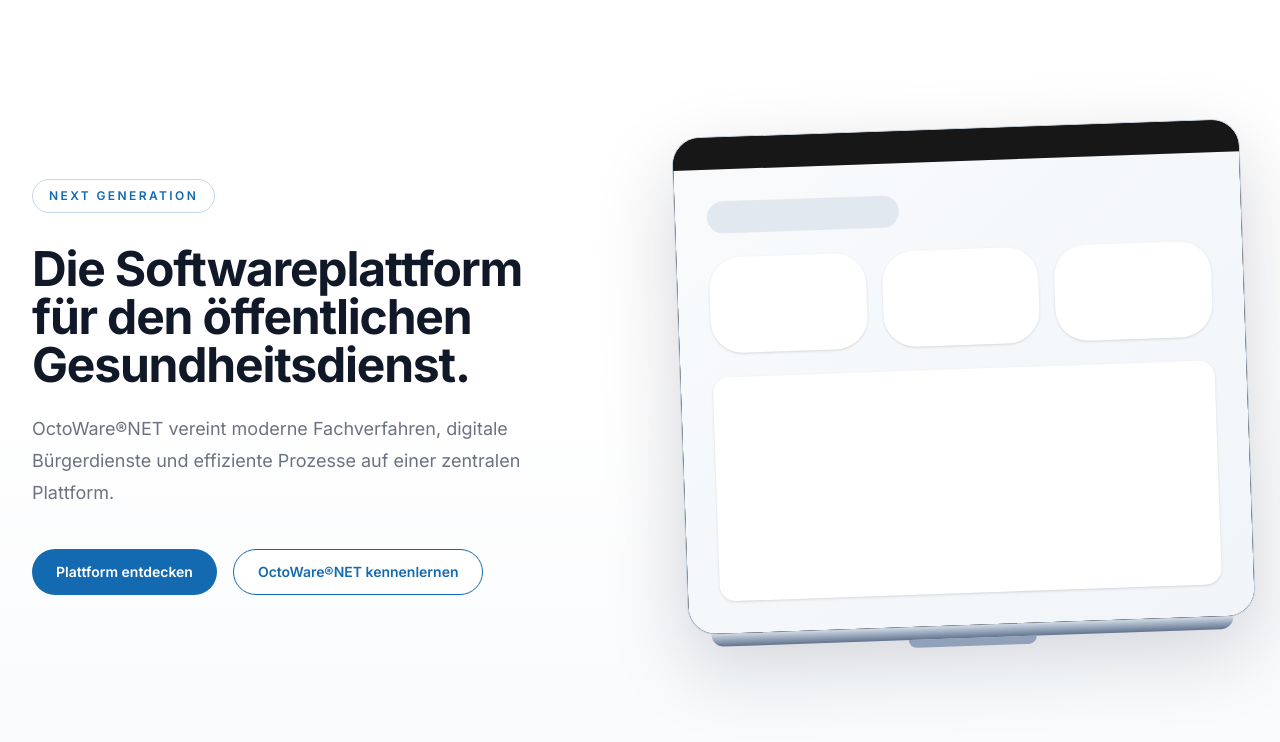
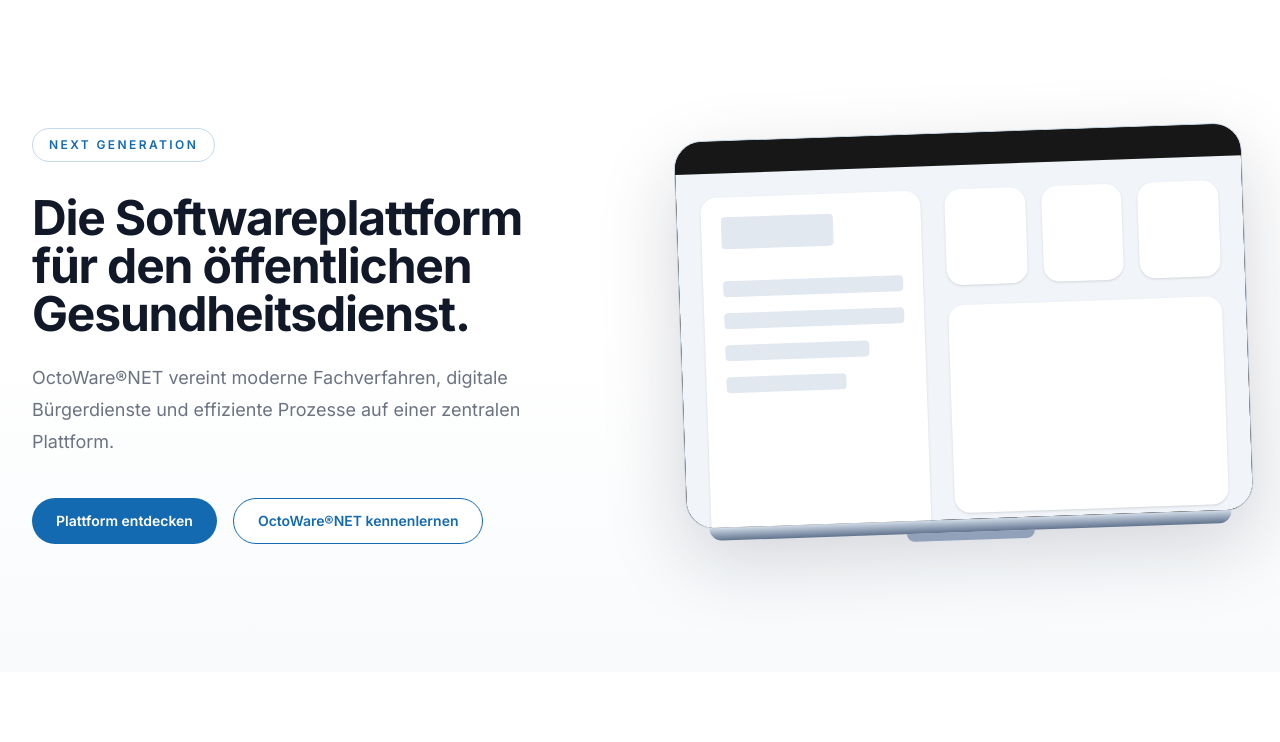
Before and after one commit to weblogger117-art/octoware-website, a Next.js app: page / in a window 1280 px wide. Shown: the top 742 px of the page. Built offline with nearby package versions, Linux system fonts and the light colour scheme.

Commit message:
Update HeroVisual.tsx

```diff
--- a/components/sections/HeroVisual.tsx
+++ b/components/sections/HeroVisual.tsx
@@ -5,23 +5,51 @@ export function HeroVisual() {
     <div className="flex justify-center lg:justify-end lg:rotate-[-2deg]">
       <Laptop>
 
-        <div className="aspect-[16/10] bg-gradient-to-br from-slate-50 to-slate-100 p-8">
+        <div className="aspect-[16/10] bg-slate-100 p-6">
 
-          <div className="space-y-6">
+  <div className="grid h-full grid-cols-[220px_1fr] gap-6">
 
-            <div className="h-8 w-48 rounded-lg bg-slate-200" />
+    {/* Sidebar */}
 
-            <div className="grid grid-cols-3 gap-4">
-              <div className="h-24 rounded-xl bg-white shadow-sm" />
-              <div className="h-24 rounded-xl bg-white shadow-sm" />
-              <div className="h-24 rounded-xl bg-white shadow-sm" />
-            </div>
+    <div className="rounded-2xl bg-white p-5 shadow-sm">
 
-            <div className="h-56 rounded-2xl bg-white shadow-sm" />
+      <div className="mb-8 h-8 w-28 rounded bg-slate-200" />
 
-          </div>
+      <div className="space-y-4">
+        <div className="h-4 rounded bg-slate-200" />
+        <div className="h-4 rounded bg-slate-200" />
+        <div className="h-4 w-4/5 rounded bg-slate-200" />
+        <div className="h-4 w-2/3 rounded bg-slate-200" />
+      </div>
 
-        </div>
+    </div>
+
+    {/* Inhalt */}
+
+    <div className="space-y-5">
+
+      <div className="grid grid-cols-3 gap-4">
+
+        <div className="h-24 rounded-2xl bg-white shadow-sm" />
+        <div className="h-24 rounded-2xl bg-white shadow-sm" />
+        <div className="h-24 rounded-2xl bg-white shadow-sm" />
+
+      </div>
+
+      <div className="h-52 rounded-2xl bg-white shadow-sm" />
+
+      <div className="grid grid-cols-2 gap-4">
+
+        <div className="h-28 rounded-2xl bg-white shadow-sm" />
+        <div className="h-28 rounded-2xl bg-white shadow-sm" />
+
+      </div>
+
+    </div>
+
+  </div>
+
+</div>
 
       </Laptop>
     </div>
```
